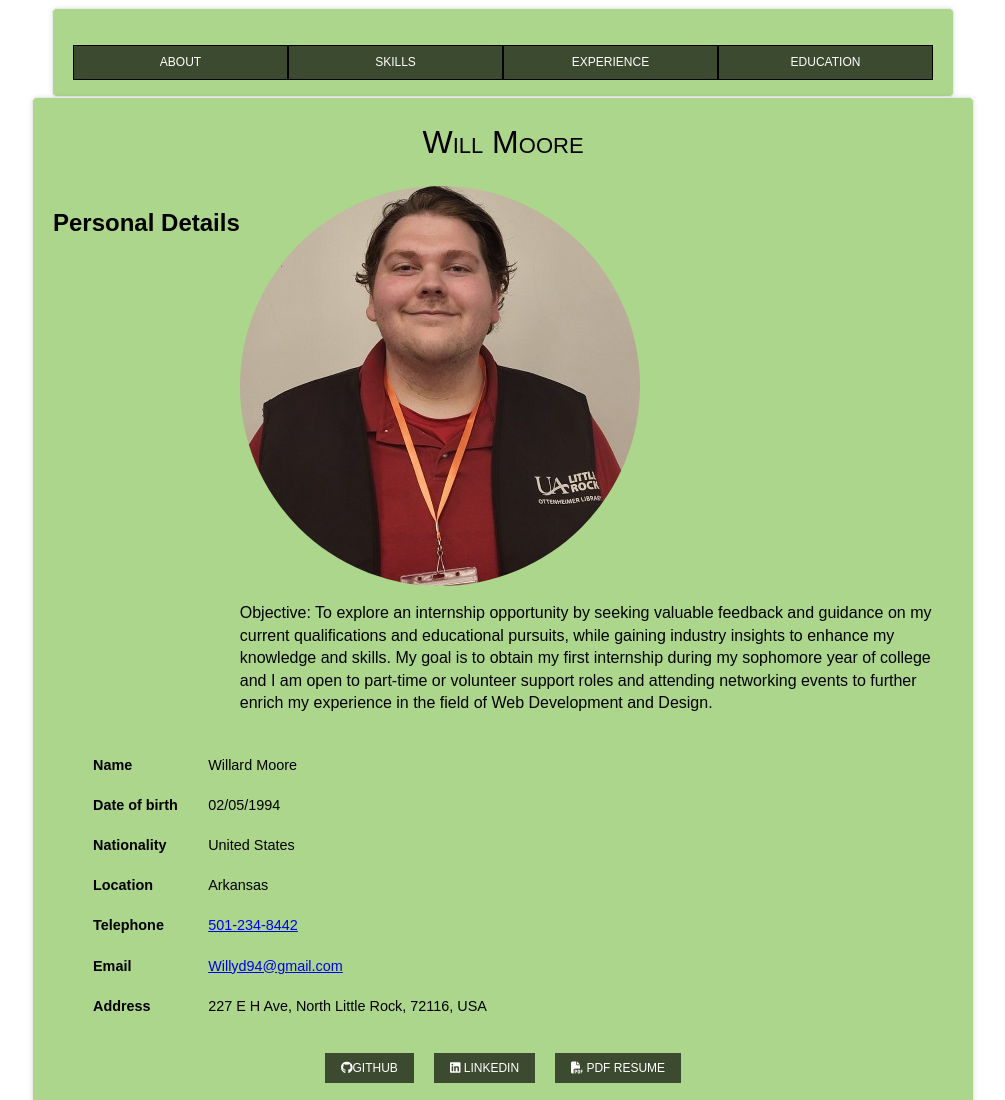
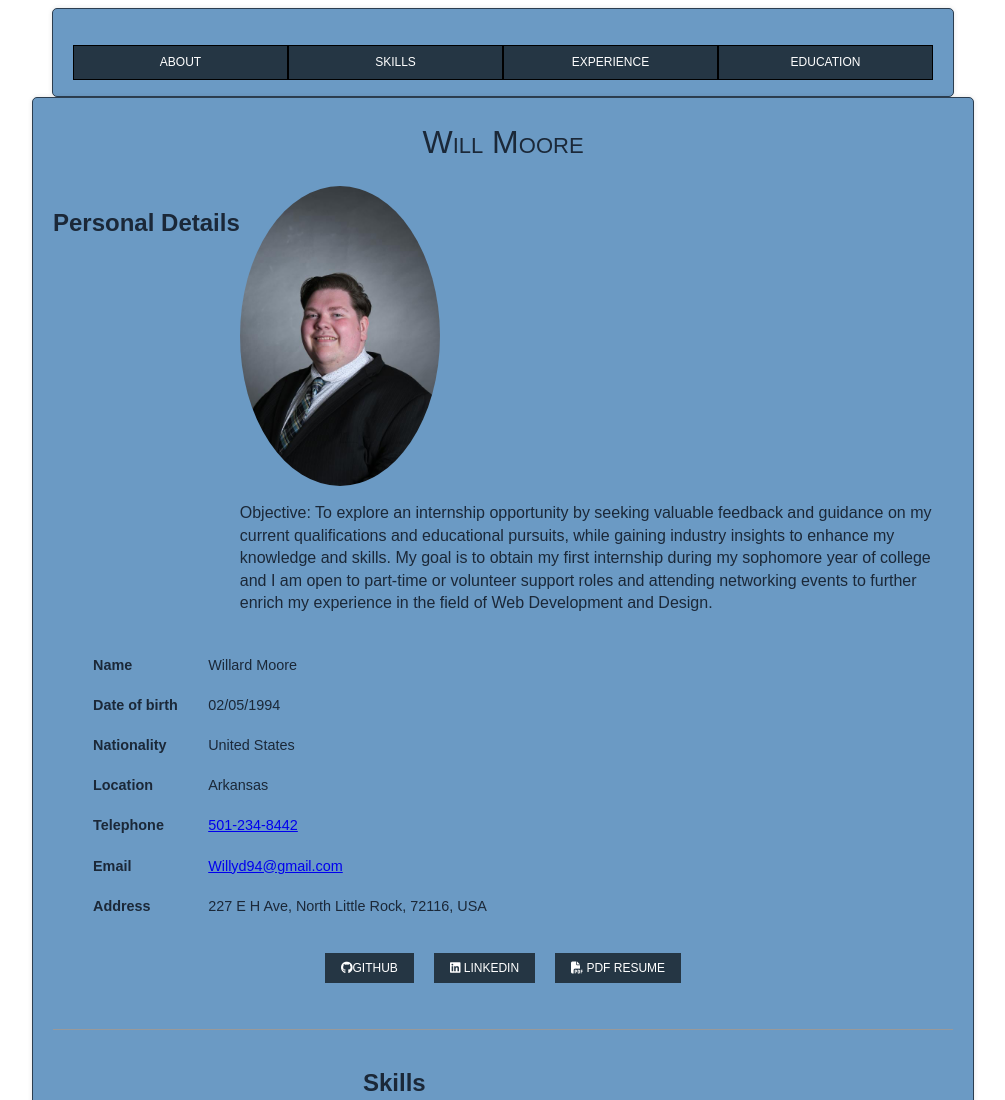
Before and after one commit to Wdmoore2/isfc-3342-01, a website: page resume/index.html in a window 1280 px wide. Shown: the top 1100 px of the page, without its empty margins (137-1142 px from the left). Drawn offline with Linux system fonts and the light colour scheme.

Commit message:
changed headshot photo, adjusted page color to better contrast with headshot background

```diff
--- a/resume/assets/css/style.css
+++ b/resume/assets/css/style.css
@@ -11,7 +11,7 @@
    Base styles: opinionated defaults
    ========================================================================== */
   html {
-    color: black;
+    color: #1B2838;
     font-size: 1em;
     line-height: 1.4;
   }
@@ -21,15 +21,19 @@
 
   }
   img {
-    max-width: 100%;
-   border-radius: 50%;
-
-  }
+   max-width: 100%;
+  border-radius: 50%;
+   width: 200px;
+  height: 300px;
+}
+header {
+  background-color: #2C3E50;
+}
 
 
   .container  {
-    background-color: #acd68b;
-    border: 1px solid #e9e9e9;
+    background-color: #6B9AC4;
+    border: 1px solid #2C3E50;
     border-radius: 5px;
     box-shadow: 0 0 5px rgba(0, 0, 0, 0.1);
     margin: 0 auto;
@@ -53,7 +57,7 @@
     border: 1px solid #000;
     text-align: center;
     text-decoration: none;
-    color: #222222;
+    color: #2C3E50;
     text-transform: uppercase;
     font-size: 0.75em;
     background: rgba(0, 0, 0, 0.65);
@@ -147,8 +151,10 @@
 .related-links a:hover {
   background: rgba(0, 0, 0, 0.95);
 }
-
-/* Removed empty ruleset for #skills */
+#objective {
+  display: grid;
+  grid-template-columns: 2fr 2fr;
+}
 #skills li {
   list-style-type: square;
 }
--- a/resume/index.html
+++ b/resume/index.html
@@ -128,8 +128,8 @@
     <section id="about">
       <h2>Personal Details</h2>
       <div class="bio">
-        <img src="../resume/assets/img/will_moore_headshot.jpeg" alt="Will Moore Headshot">
-        <p>Objective: To explore an internship opportunity by seeking valuable feedback and guidance on my current qualifications and educational pursuits, while gaining industry insights to enhance my knowledge and skills. My goal is to obtain my first internship during my sophomore year of college and I am open to part-time or volunteer support roles and attending networking events to further enrich my experience in the field of Web Development and Design.</p>
+        <img src="../resume/assets/img/willheadshot.JPG" alt="Will Moore Headshot">
+        <p id="Objective">Objective: To explore an internship opportunity by seeking valuable feedback and guidance on my current qualifications and educational pursuits, while gaining industry insights to enhance my knowledge and skills. My goal is to obtain my first internship during my sophomore year of college and I am open to part-time or volunteer support roles and attending networking events to further enrich my experience in the field of Web Development and Design.</p>
       </div>
 
       <dl class="details">
```
Also changed, not shown: resume/assets/img/willheadshot.JPG (added).
